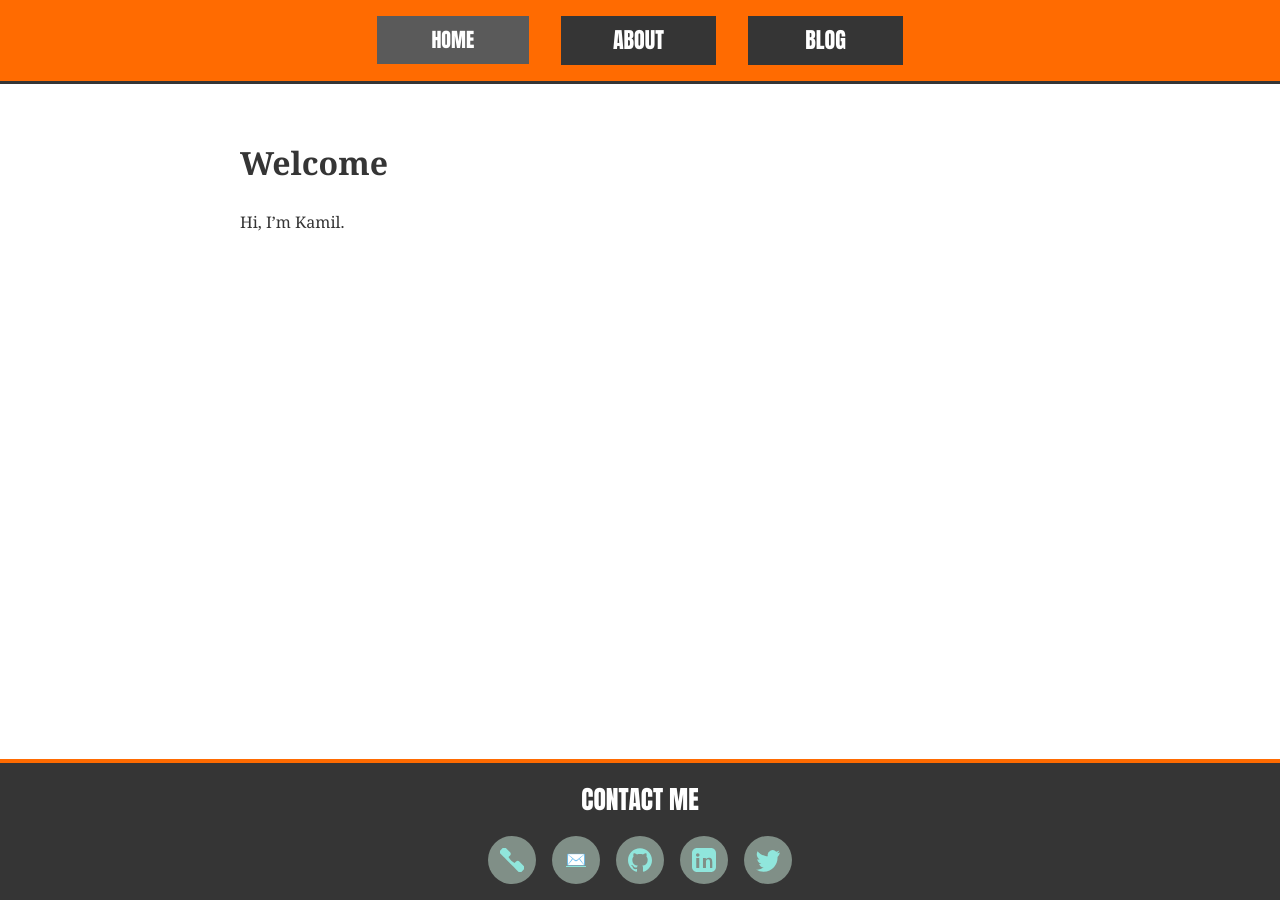
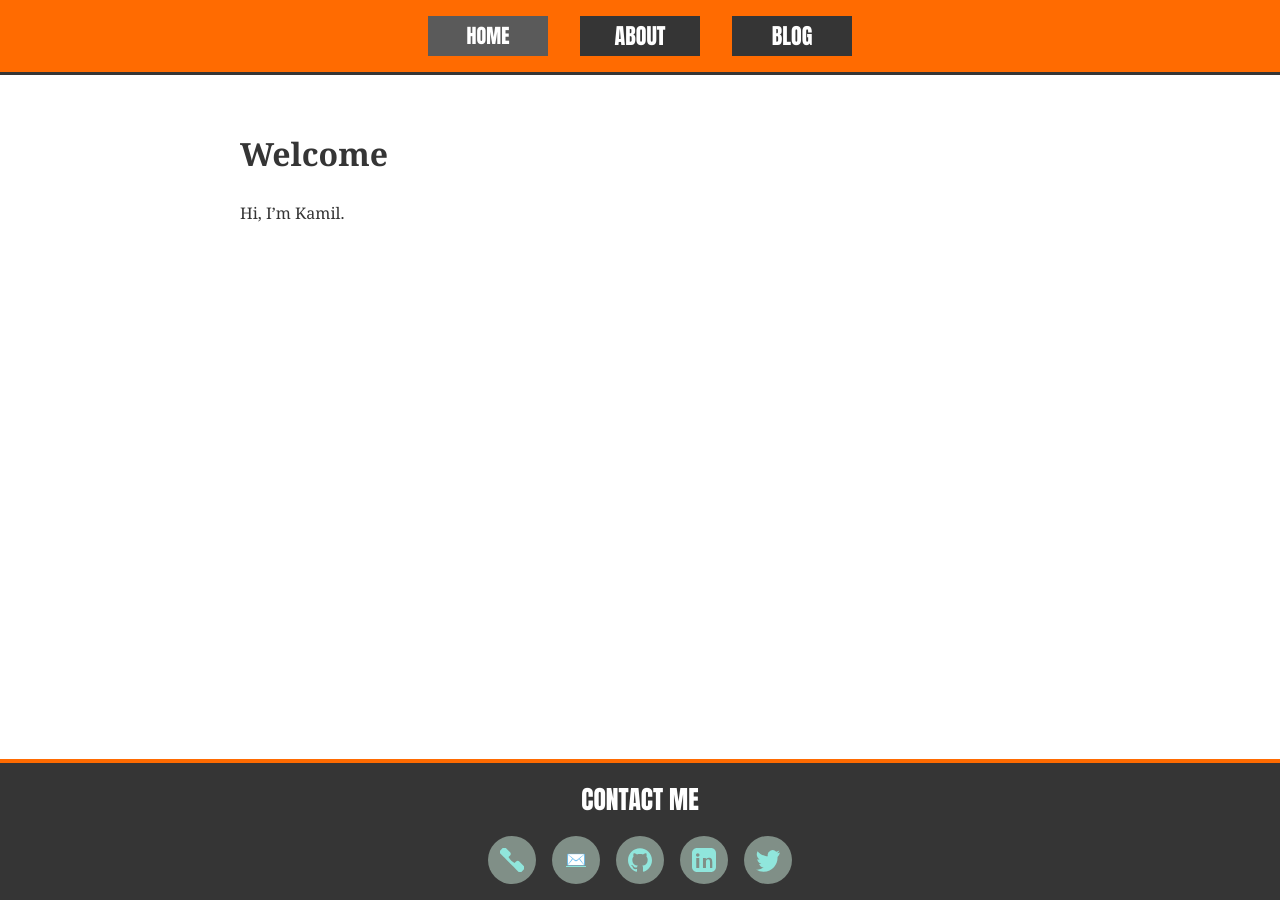
Before and after one commit to juna8001/juna8001.github.io, a Jekyll site: the page built from index.md, in a window 1280 px wide. Built offline with Jekyll 4.4.1, drawn with Linux system fonts in a browser that asks for light colours.

Commit message:
style improvements

```diff
--- a/assets/header.css
+++ b/assets/header.css
@@ -26,7 +26,7 @@ nav.site-nav a {
     font-size: 22px;
 
 
-    padding: 0.2em 0.8em;
+    padding: 0px;
     /* border-radius: 12px; */
     transition: outline-color 0.2s;
     display: flex;
```
